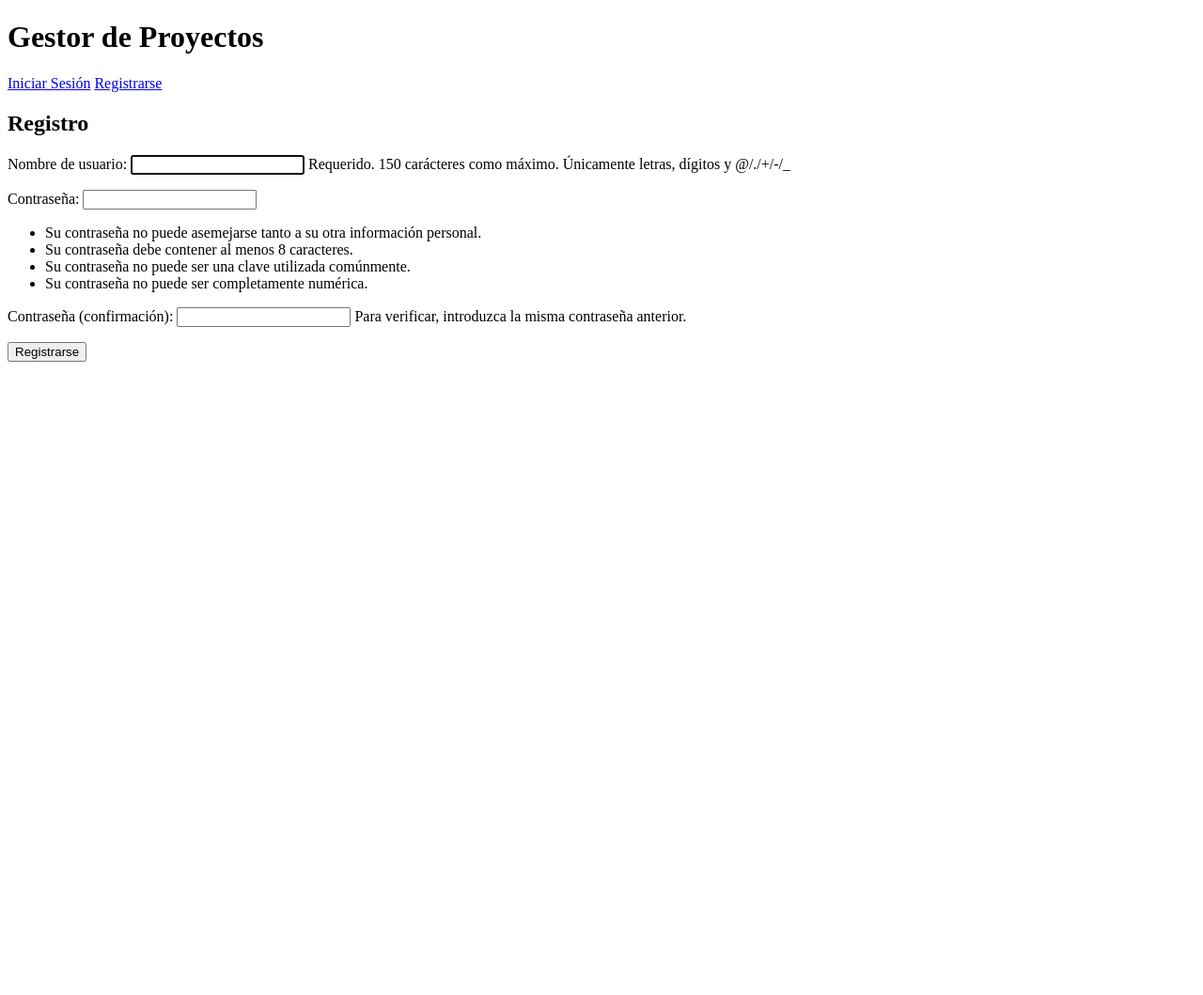
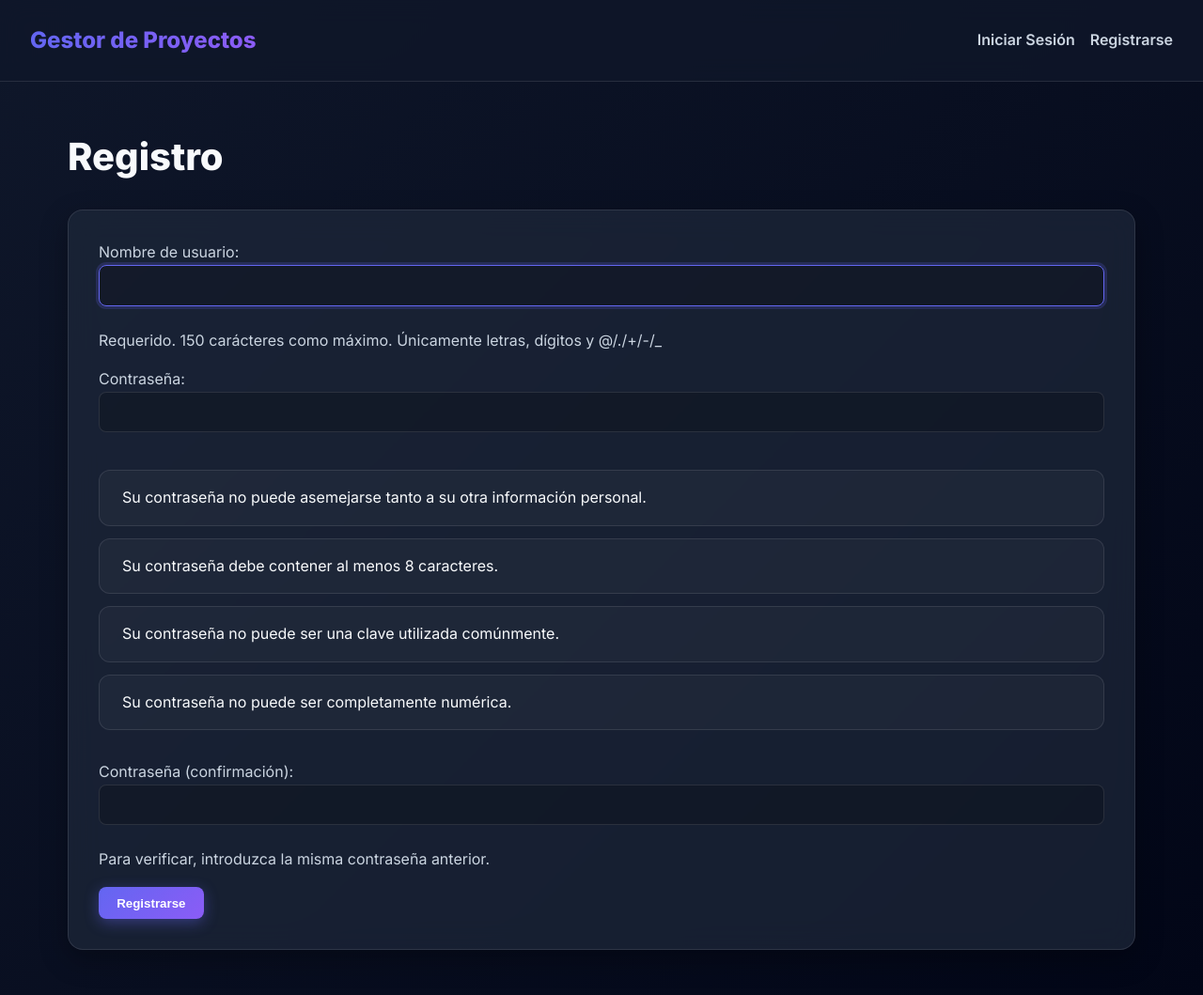
Before and after one commit to RobertoNDH/Gestor-de-Proyectos-con-Roles, a Django app: page /register/ in a window 1280 px wide. Shown: the whole page at 94% size. Before the commit the page ends 385 px from the top, so only its background shows below. Run offline with Django 5.2, Linux system fonts and the light colour scheme.

Commit message:
feat: implementar diseño premium UI/UX con modo oscuro

```diff
--- /dev/null
+++ b/static/css/styles.css
@@ -0,0 +1,209 @@
+@import url('https://fonts.googleapis.com/css2?family=Inter:wght@300;400;600;800&display=swap');
+
+:root {
+    --bg-color: #0f172a;
+    --text-color: #f8fafc;
+    --accent-primary: #6366f1;
+    --accent-secondary: #8b5cf6;
+    --card-bg: rgba(30, 41, 59, 0.7);
+    --border-color: rgba(255, 255, 255, 0.1);
+    --success: #10b981;
+    --warning: #f59e0b;
+}
+
+* {
+    margin: 0;
+    padding: 0;
+    box-sizing: border-box;
+}
+
+body {
+    font-family: 'Inter', sans-serif;
+    background: linear-gradient(135deg, var(--bg-color), #020617);
+    color: var(--text-color);
+    min-height: 100vh;
+    line-height: 1.6;
+}
+
+header {
+    background: rgba(15, 23, 42, 0.8);
+    backdrop-filter: blur(12px);
+    border-bottom: 1px solid var(--border-color);
+    padding: 1.5rem 2rem;
+    display: flex;
+    justify-content: space-between;
+    align-items: center;
+    position: sticky;
+    top: 0;
+    z-index: 100;
+}
+
+header h1 {
+    font-size: 1.5rem;
+    font-weight: 800;
+    background: linear-gradient(to right, var(--accent-primary), var(--accent-secondary));
+    -webkit-background-clip: text;
+    -webkit-text-fill-color: transparent;
+}
+
+nav {
+    display: flex;
+    gap: 1rem;
+    align-items: center;
+}
+
+nav p {
+    font-weight: 600;
+    color: #cbd5e1;
+}
+
+a, button {
+    text-decoration: none;
+    color: var(--text-color);
+    font-weight: 600;
+    transition: all 0.3s ease;
+    cursor: pointer;
+}
+
+button, .btn {
+    background: linear-gradient(135deg, var(--accent-primary), var(--accent-secondary));
+    border: none;
+    padding: 0.6rem 1.2rem;
+    border-radius: 8px;
+    color: white;
+    box-shadow: 0 4px 15px rgba(99, 102, 241, 0.4);
+}
+
+button:hover, .btn:hover {
+    transform: translateY(-2px);
+    box-shadow: 0 6px 20px rgba(99, 102, 241, 0.6);
+}
+
+nav a {
+    color: #cbd5e1;
+}
+
+nav a:hover {
+    color: var(--accent-primary);
+}
+
+main {
+    max-width: 1200px;
+    margin: 3rem auto;
+    padding: 0 2rem;
+}
+
+h2, h3 {
+    margin-bottom: 1rem;
+    font-weight: 800;
+}
+
+h2 {
+    font-size: 2.5rem;
+    margin-bottom: 1.5rem;
+}
+
+p {
+    margin-bottom: 1rem;
+    color: #cbd5e1;
+}
+
+/* Glassmorphism Cards */
+.card, form, .message-box {
+    background: var(--card-bg);
+    backdrop-filter: blur(16px);
+    border: 1px solid var(--border-color);
+    border-radius: 16px;
+    padding: 2rem;
+    margin-bottom: 2rem;
+    box-shadow: 0 10px 30px rgba(0, 0, 0, 0.3);
+}
+
+ul {
+    list-style: none;
+    margin-bottom: 2rem;
+}
+
+ul li {
+    background: rgba(255, 255, 255, 0.03);
+    border: 1px solid var(--border-color);
+    padding: 1rem 1.5rem;
+    border-radius: 12px;
+    margin-bottom: 0.8rem;
+    display: flex;
+    justify-content: space-between;
+    align-items: center;
+    transition: transform 0.2s ease;
+}
+
+ul li:hover {
+    transform: translateX(5px);
+    border-color: var(--accent-primary);
+}
+
+/* Forms */
+input, textarea, select {
+    width: 100%;
+    padding: 0.8rem 1rem;
+    margin-bottom: 1.5rem;
+    background: rgba(0, 0, 0, 0.2);
+    border: 1px solid var(--border-color);
+    border-radius: 8px;
+    color: white;
+    font-family: inherit;
+    transition: all 0.3s ease;
+}
+
+input:focus, textarea:focus, select:focus {
+    outline: none;
+    border-color: var(--accent-primary);
+    box-shadow: 0 0 0 3px rgba(99, 102, 241, 0.2);
+}
+
+hr {
+    border: none;
+    height: 1px;
+    background: var(--border-color);
+    margin: 2rem 0;
+}
+
+/* Dashboard specific */
+.dashboard-grid {
+    display: grid;
+    grid-template-columns: repeat(auto-fill, minmax(300px, 1fr));
+    gap: 2rem;
+}
+
+.project-card {
+    display: flex;
+    flex-direction: column;
+}
+
+.project-card h3 {
+    color: var(--accent-primary);
+}
+
+/* Messages */
+.message-box {
+    padding: 1.5rem;
+}
+
+.message-box strong {
+    color: var(--accent-secondary);
+}
+
+.message-box small {
+    color: #64748b;
+    font-size: 0.85rem;
+}
+
+/* Chart container */
+.chart-container {
+    width: 100%;
+    max-width: 400px;
+    margin: 0 auto 2rem auto;
+    background: var(--card-bg);
+    border-radius: 50%;
+    padding: 2rem;
+    box-shadow: 0 0 40px rgba(0,0,0,0.2);
+}
--- a/templates/base.html
+++ b/templates/base.html
@@ -1,9 +1,11 @@
+{% load static %}
 <!DOCTYPE html>
 <html lang="es">
 <head>
     <meta charset="UTF-8">
     <meta name="viewport" content="width=device-width, initial-scale=1.0">
     <title>Gestor de Proyectos</title>
+    <link rel="stylesheet" href="{% static 'css/styles.css' %}">
 </head>
 <body>
     <header>
--- a/templates/projects/project_detail.html
+++ b/templates/projects/project_detail.html
@@ -10,7 +10,7 @@
 <hr>
 
 <h3>Progreso del Proyecto</h3>
-<div style="width: 300px; height: 300px;">
+<div class="chart-container">
     <canvas id="progressChart"></canvas>
 </div>
 
@@ -44,9 +44,9 @@
     </form>
 </div>
 
-<div style="margin-top: 20px;">
+<div class="messages-container">
     {% for message in messages %}
-        <div style="border: 1px solid #ccc; padding: 10px; margin-bottom: 10px;">
+        <div class="message-box">
             <strong>{{ message.sender.username }}</strong>
             <small>({{ message.timestamp|date:"d M Y H:i" }})</small>
             <p>{{ message.content }}</p>
```
